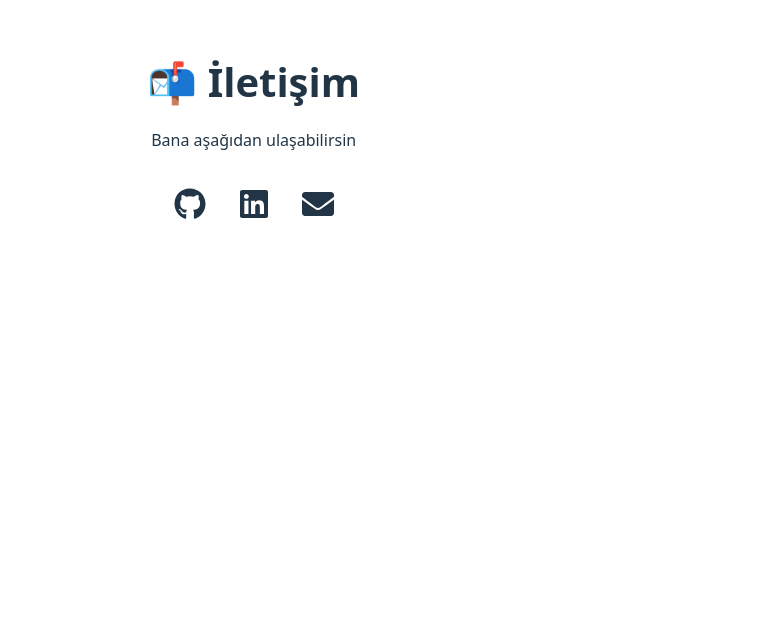
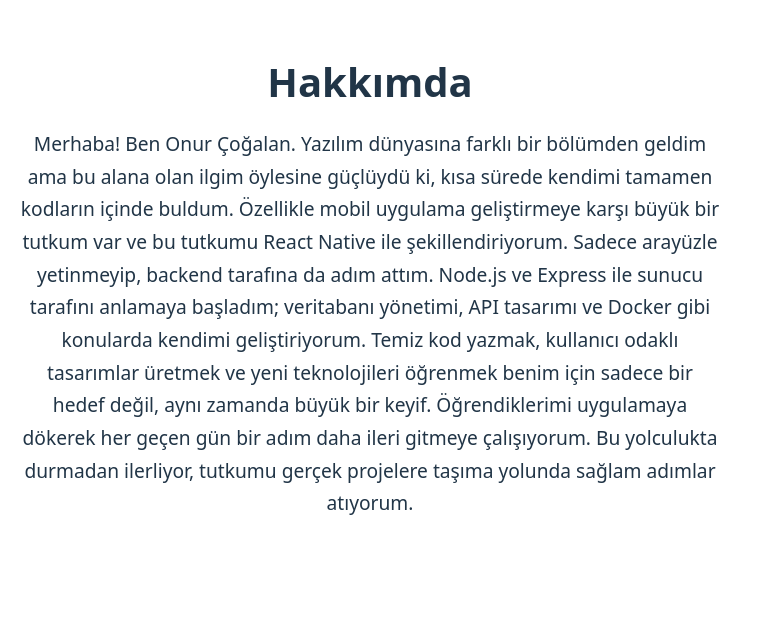
Before and after one commit to Enver-Onur-Cogalan/my-portfolio, a React (Vite) app in the folder React/my-portfolio/: page / in a window 1280 px wide. Shown: the part 861-1480 px from the top of the page, without its empty margins (0-760 px from the left). Before the commit the page ends 1173 px from the top, so only its background shows below. Built offline with nearby package versions, Linux system fonts and the light colour scheme; the HTML template or start-up script is replaced by a standard one.

Commit message:
🧑‍💻 [Frontend] Added About section with personal intro and framer-motion animations

```diff
--- a/React/my-portfolio/src/App.jsx
+++ b/React/my-portfolio/src/App.jsx
@@ -1,6 +1,7 @@
 import ThemeToggle from "./components/ThemeToggle";
 import Contact from "./pages/Contact";
 import Home from './pages/Home';
+import About from './pages/About';
 
 function App() {
   return (
@@ -8,6 +9,7 @@ function App() {
       <ThemeToggle />
 
       <Home />
+      <About />
       <Contact />
     </>
   );
--- /dev/null
+++ b/React/my-portfolio/src/pages/About.jsx
@@ -0,0 +1,41 @@
+import { motion } from 'framer-motion';
+
+const About = () => {
+    return (
+        <section
+            id='about'
+            style={{
+                padding: '80px 20px',
+                backgroundColor: 'var(--bg)',
+                color: 'var(--text)',
+                textAlign: 'center',
+            }}
+        >
+            <motion.h2
+                initial={{ opacity: 0, y: -20 }}
+                whileInView={{ opacity: 1, y: 0 }}
+                transition={{ duration: 0.6 }}
+                style={{ fontSize: '2.5rem', marginBottom: '1rem' }}
+            >
+                Hakkımda
+            </motion.h2>
+
+            <motion.p
+                initial={{ opacity: 0, y: 20 }}
+                whileInView={{ opacity: 1, y: 0 }}
+                transition={{ delay: 0.2, duration: 0.6 }}
+                style={{ maxWidth: 700, margin: '0 auto', fontSize: '1.2rem', lineHeight: 1.7 }}
+            >
+                Merhaba! Ben Onur Çoğalan. Yazılım dünyasına farklı bir bölümden geldim ama bu alana olan ilgim öylesine güçlüydü ki, kısa sürede kendimi tamamen kodların içinde buldum. Özellikle mobil uygulama geliştirmeye karşı büyük bir tutkum var ve bu tutkumu React Native ile şekillendiriyorum.
+
+                Sadece arayüzle yetinmeyip, backend tarafına da adım attım. Node.js ve Express ile sunucu tarafını anlamaya başladım; veritabanı yönetimi, API tasarımı ve Docker gibi konularda kendimi geliştiriyorum.
+
+                Temiz kod yazmak, kullanıcı odaklı tasarımlar üretmek ve yeni teknolojileri öğrenmek benim için sadece bir hedef değil, aynı zamanda büyük bir keyif. Öğrendiklerimi uygulamaya dökerek her geçen gün bir adım daha ileri gitmeye çalışıyorum.
+
+                Bu yolculukta durmadan ilerliyor, tutkumu gerçek projelere taşıma yolunda sağlam adımlar atıyorum.
+            </motion.p>
+        </section>
+    );
+};
+
+export default About;
```
